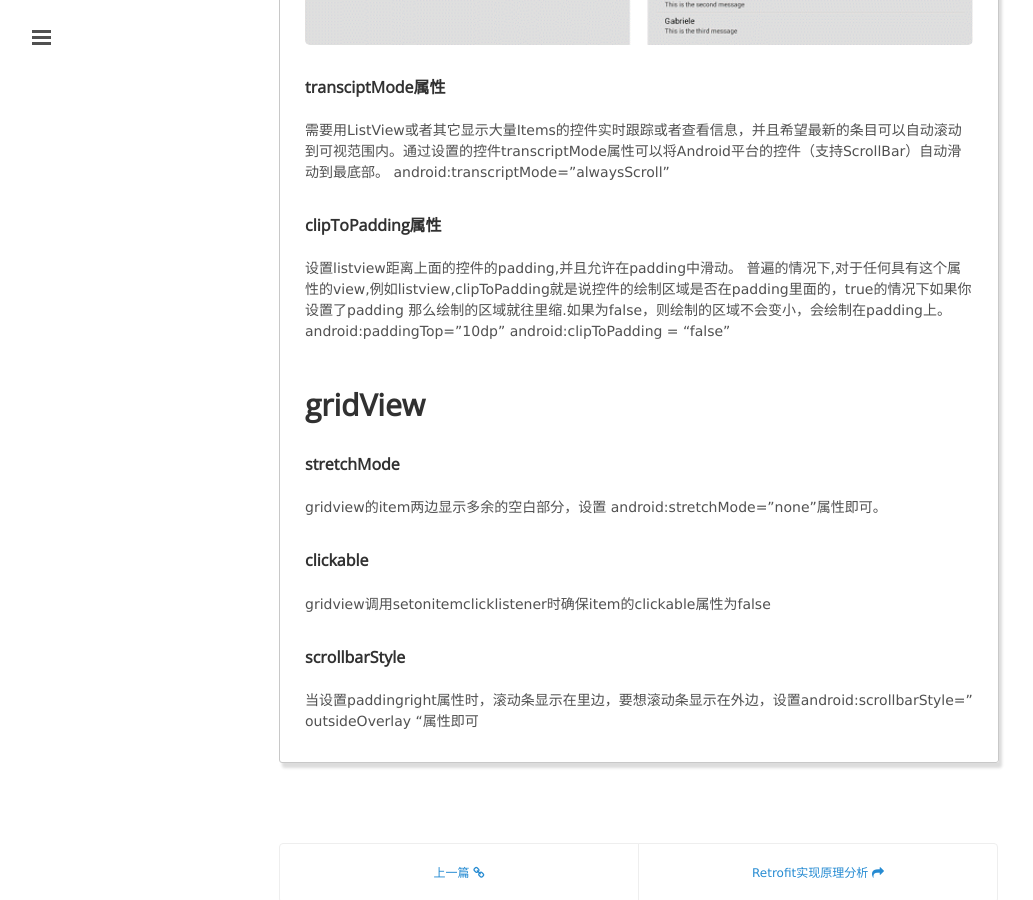
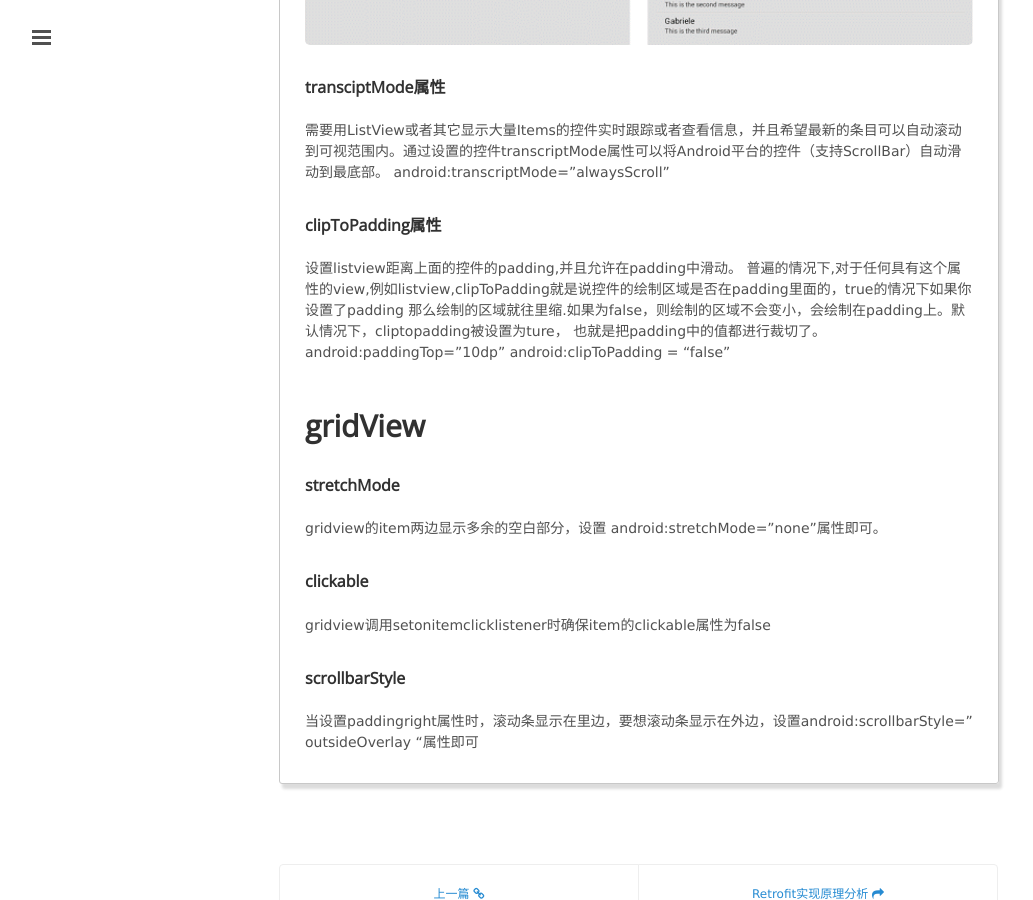
Before and after one commit to mxn21/mxn21.github.io, a Jekyll site: the page built from _posts/2015-6-26-android listview和gridview属性积累.md, in a window 1280 px wide and 900 px high, scrolled down 900 px. Shown: the whole window, without its empty margins (1-1034 px from the left). Built offline with Jekyll 4.4.1, drawn with Linux system fonts in a browser that asks for light colours; Markdown is read by kramdown in place of the engine named in the settings; comment, search, counter and statistics services are not loaded.

Commit message:
23423423

```diff
--- a/_posts/2015-6-26-android listview和gridview属性积累.md
+++ b/_posts/2015-6-26-android listview和gridview属性积累.md
@@ -22,7 +22,7 @@
 
 设置listview距离上面的控件的padding,并且允许在padding中滑动。
 普遍的情况下,对于任何具有这个属性的view,例如listview,clipToPadding就是说控件的绘制区域是否在padding里面的，true的情况下如果你设置了padding
-那么绘制的区域就往里缩.如果为false，则绘制的区域不会变小，会绘制在padding上。
+那么绘制的区域就往里缩.如果为false，则绘制的区域不会变小，会绘制在padding上。默认情况下，cliptopadding被设置为ture， 也就是把padding中的值都进行裁切了。
 android:paddingTop="10dp"
 android:clipToPadding  = "false"
 
```
Also changed, not shown: _posts/2015-10-8-clipChildren属性分析.md (+1 -1 lines).
